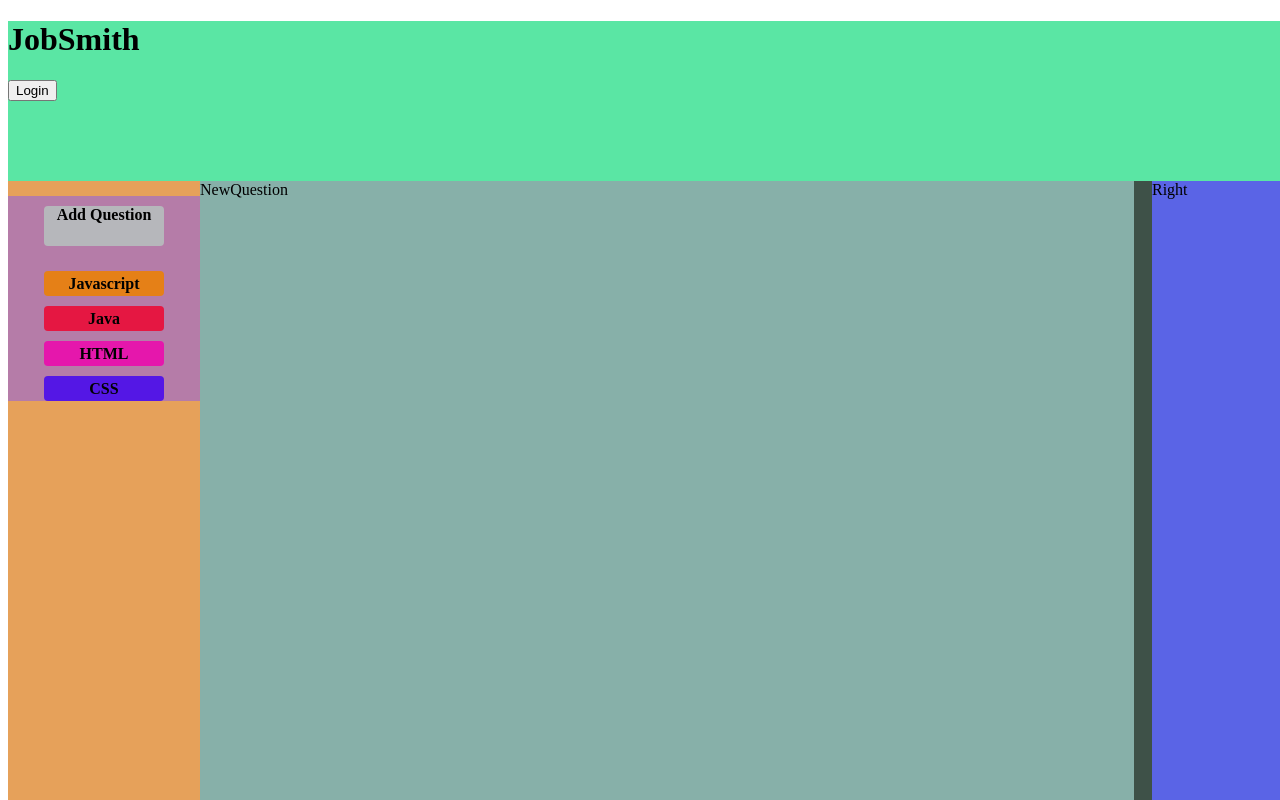
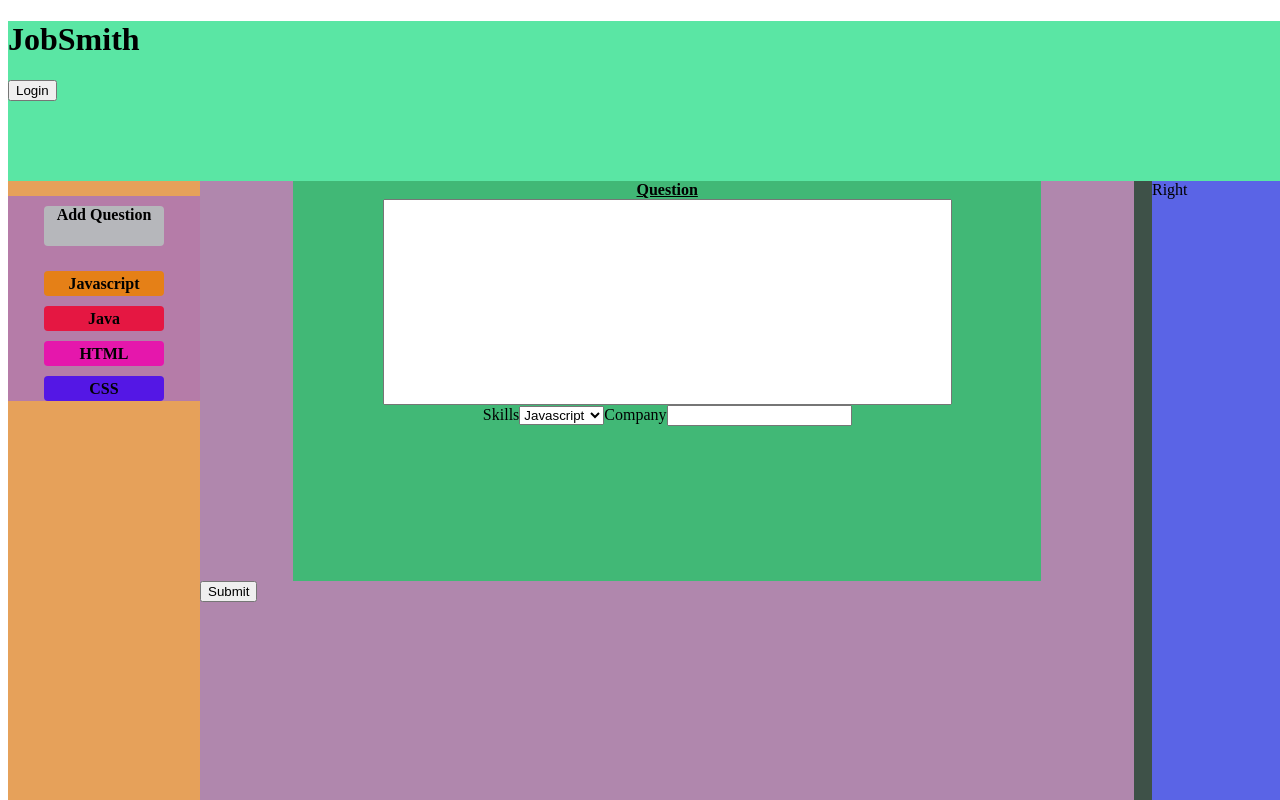
Before and after one commit to Job-Smith/JobSmith, a React app: page / in a window 1280 px wide. Both pictures are taken after a click on the element "Add Question". Shown: the top 800 px of the page. Built offline with nearby package versions, Linux system fonts and the light colour scheme.

Commit message:
html and css tags for newQuestion jsx and css files.

```diff
--- a/src/components/NewQuestion/NewQuestion.css
+++ b/src/components/NewQuestion/NewQuestion.css
@@ -0,0 +1,33 @@
+.questionWrapper {
+  display: block;
+  height:100%;
+  width: 100%;
+  background-color: #87B0A9;
+}
+
+.forumWrapper {
+  position: relative;
+  display: block;
+  height: 100%;
+  width: 100%;
+  margin: auto;
+  background-color: rgb(176, 135, 173);
+}
+
+.labelWrapper {
+  display: block;
+  position: relative;
+  margin: auto;
+  width: 80%;
+  height: 50%;
+  background-color: rgb(65, 184, 118);
+  text-align: center;
+}
+
+.questionInput {
+  display: block;
+  position: relative;
+  margin: auto;
+  width: 75%;
+  height: 50%;
+}
--- a/src/components/NewQuestion/NewQuestion.jsx
+++ b/src/components/NewQuestion/NewQuestion.jsx
@@ -14,7 +14,29 @@ const NewQuestion = props => {
 
   return (
     <div className='questionWrapper'>
-      NewQuestion
+      <form className='forumWrapper'>
+        <div className='labelWrapper'>
+          <label>
+            <strong><u>Question</u></strong><br/>
+            <input className='questionInput' type='text'></input>
+          </label>
+          <label>Skills</label>
+          <select id = "skillList">
+            <option value = "1">Javascript</option>
+            <option value = "2">Node</option>
+            <option value = "3">EXPRESS</option>
+            <option value = "4">REACT</option>
+            <option value = "5">Angular</option>
+            <option value = "6">Mongo</option>
+            <option value = "7">LOVE</option>
+          </select>
+          <label>
+            Company
+            <input type='text'></input>
+          </label>
+        </div>
+        <input type='submit' value='Submit'/>
+      </form>
     </div>
   );
 };
```
